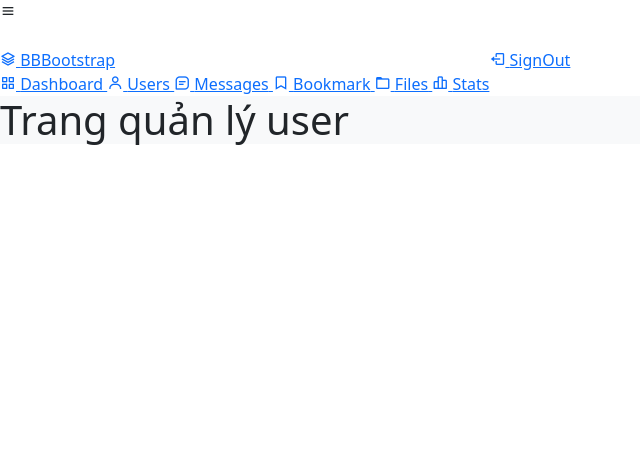
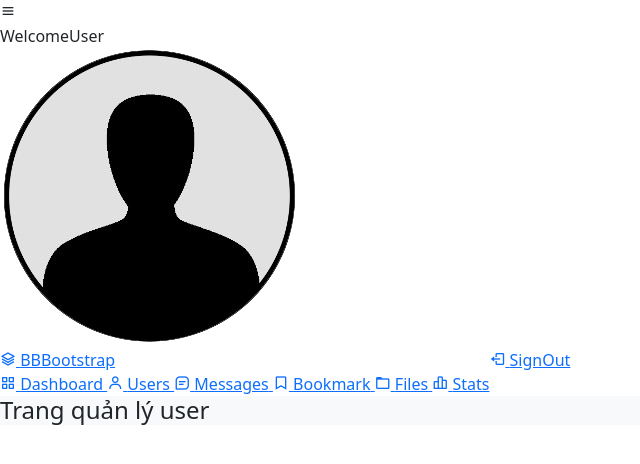
Before and after one commit to fongto2811/human_resources_python_flask, a Flask app: page / in a window 1280 px wide. Shown: the top 464 px of the page, without its empty margins (0-640 px from the left). Run offline with Flask 2, Linux system fonts and the light colour scheme; some libraries are stand-ins or nearby versions.

Commit message:
tiếp tục cài đặt

```diff
--- a/UI/templates/layout.html
+++ b/UI/templates/layout.html
@@ -18,7 +18,8 @@
 <body id="body-pd">
     <header class="header" id="header">
         <div class="header_toggle"> <i class='bx bx-menu' id="header-toggle"></i> </div>
-        <div class="header_img"> <img src="{% if user %}{{ user['image'] }}{% endif %}" alt=""> </div>
+        WelcomeUser
+        <div class="header_img"> <img src="{% if user %}{{ user['image'] }}{% else %}{{ url_for('static', filename='img/default-user.png') }}{% endif %}" alt=""> </div>
     </header>
     <div class="l-navbar" id="nav-bar">
         <nav class="nav">
--- a/UI/templates/users/index.html
+++ b/UI/templates/users/index.html
@@ -1,5 +1,5 @@
 {% extends 'layout.html' %}
 
 {% block content %}
-<h1>Trang quản lý user</h1>
+<h4>Trang quản lý user</h4>
 {% endblock %}
```
Also changed, not shown: UI/static/img/default-user.png (added).
